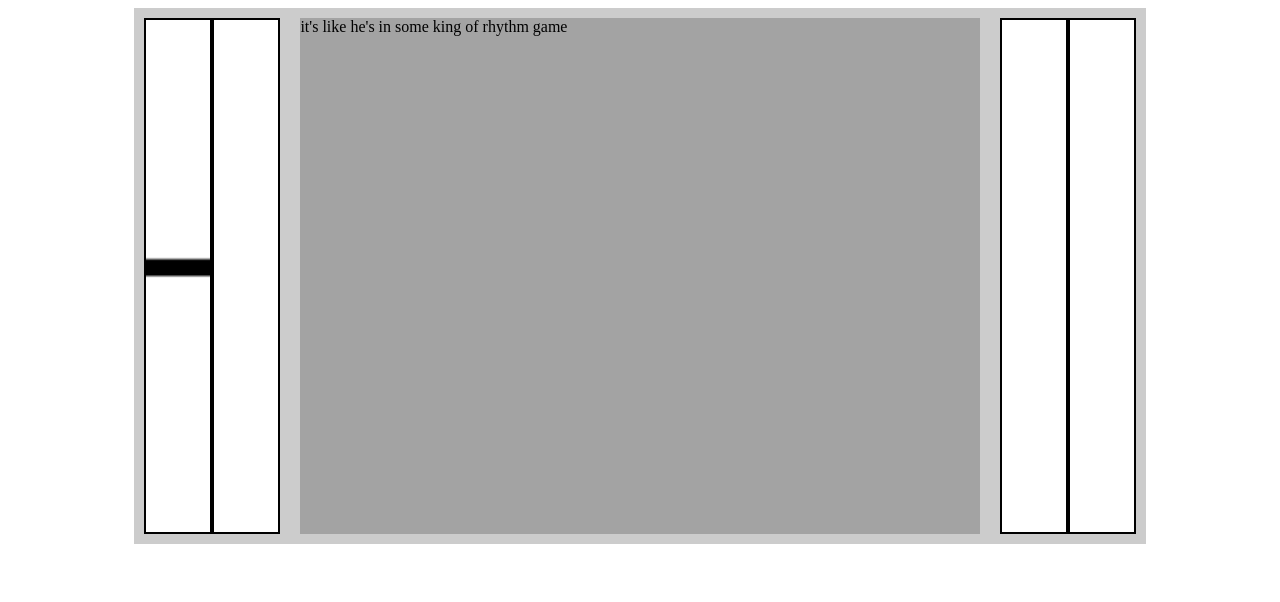
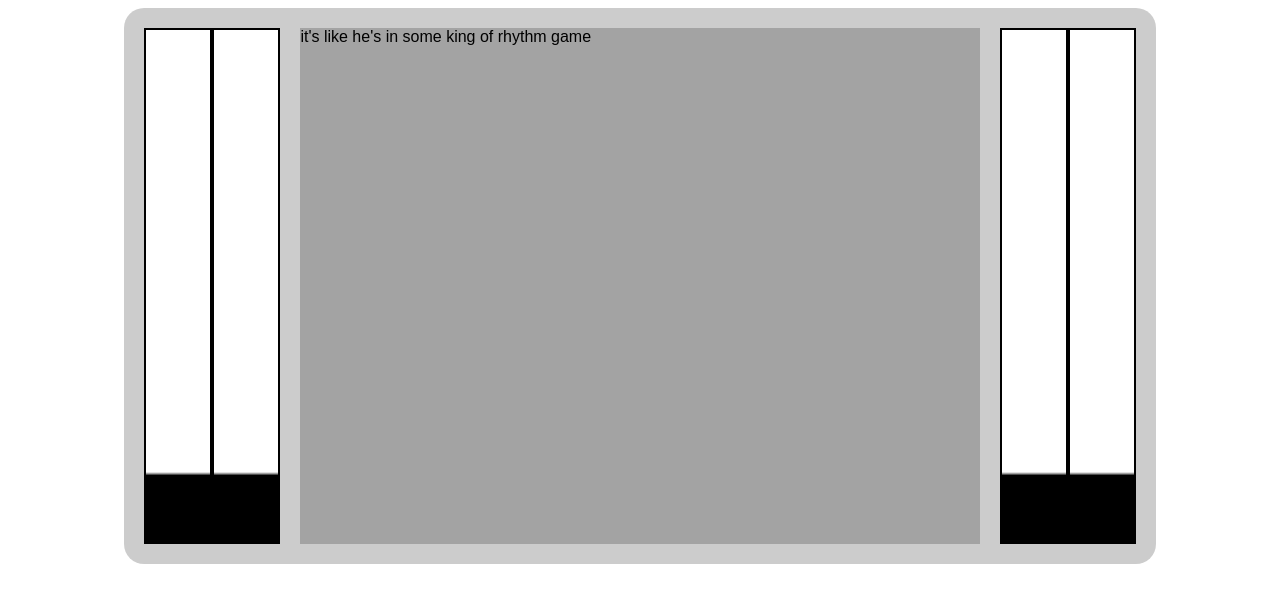
Before and after one commit to palindoves/worsefruit, a plain HTML site: page index.html in a window 1280 px wide. Drawn offline with Linux system fonts and the light colour scheme.

Commit message:
improved note logic and set framework for mapping

```diff
--- a/notelogic.js
+++ b/notelogic.js
@@ -1,32 +1,83 @@
+
+class Track {
+    constructor(id) {
+        this.id = id;
+        this.canvas = document.getElementById(id);
+        this.ctx = this.canvas.getContext("2d");
+        this.vel = 6.7;
+        this.hit = this.y + 5; // property of note
+        this.running = false
+
+        this.notes = [];
+
+        this.sendNote = this.sendNote.bind(this);
+        this.judgeSpawn = this.judgeSpawn.bind(this);
+    }
+
+    judgeSpawn() {
+        this.ctx.fillStyle = "rgb 000/10%";
+        this.ctx.fillRect(0, 130, 550, 500)
+    }
+
+    spawnNote() {
+        this.notes.push(-5);
+    }
+
+    sendNote() {
+        this.ctx.clearRect(0,0,this.canvas.width,this.canvas.height)
+
+        //respawn judgement line
+        this.ctx.fillStyle = "rgb 000/10%";
+        this.ctx.fillRect(0, 130, 550, 500)
+
+        this.ctx.fillStyle = "rgb 000/60%";
 
 
-let track1 = document.getElementById("can1");
-let track2 = document.getElementById("can2");
-let track3 = document.getElementById("can3");
-let track4 = document.getElementById("can4");
+        for (let i = 0; i < this.notes.length; i++) {
+            this.notes[i] += this.vel;
+            this.ctx.fillRect(0, this.notes[i], 550, 5);
+        }
 
-const ctx1 = can1.getContext("2d");
-const ctx2 = can2.getContext("2d");
-const ctx3 = can3.getContext("2d");
-const ctx4 = can4.getContext("2d");
-//I really don't like this. It looks bad and awful and horrible and I don't like it. But consider this. what if I set up classes later and not right now. What if I did that. Huh. Take that liberals.
+        this.notes = this.notes.filter(y => y <= 150);
 
-var testY = 0;
-let dy = 2;
-
-function noteFall() {
-    ctx1.clearRect(0,0,track1.width,track1.height)
-    ctx1.fillStyle = "rgb 000/60%";
-    ctx1.fillRect (0, testY, 550, 5);
-    testY+=dy;
-
-    if (testY > 130) {
-        testY = 0;
+        requestAnimationFrame(this.sendNote);
     }
 
-    requestAnimationFrame(noteFall);
+    playback() {
+        if (this.running) return;
+        this.running = true;
+        requestAnimationFrame(this.judgeSpawn);
+        requestAnimationFrame(this.sendNote);
+    }
+
 }
 
-requestAnimationFrame(noteFall);
+const t1 = new Track("can1");
+t1.playback();
+const t2 = new Track("can2");
+t2.playback();
+const t3 = new Track("can3");
+t3.playback();
+const t4 = new Track("can4");
+t4.playback();
 
-// Yet again. We Make This A Class Fn Later
+
+document.addEventListener("keydown", (event) => {
+    if(event.key === 'a' || event.key === "A") {
+        t1.spawnNote();
+    }
+
+    if(event.key === 's' || event.key === "S") {
+        t2.spawnNote();
+    }
+
+    if(event.key === 'k' || event.key === "K") {
+        t3.spawnNote();
+    }
+
+    if(event.key === 'l' || event.key === "L") {
+        t4.spawnNote();
+    }
+});
+
+//I still don't like this but ueuehehghhhh
--- a/style.css
+++ b/style.css
@@ -3,12 +3,14 @@
 }
 
 body {
-
+    font-family:sans-serif;
 }
 
 .container{
     width:80%;
     margin:auto;
+    padding:10px;
+    border-radius:20px;
     display:flex;
     background:rgb(0,0,0,0.2);
 }
```
